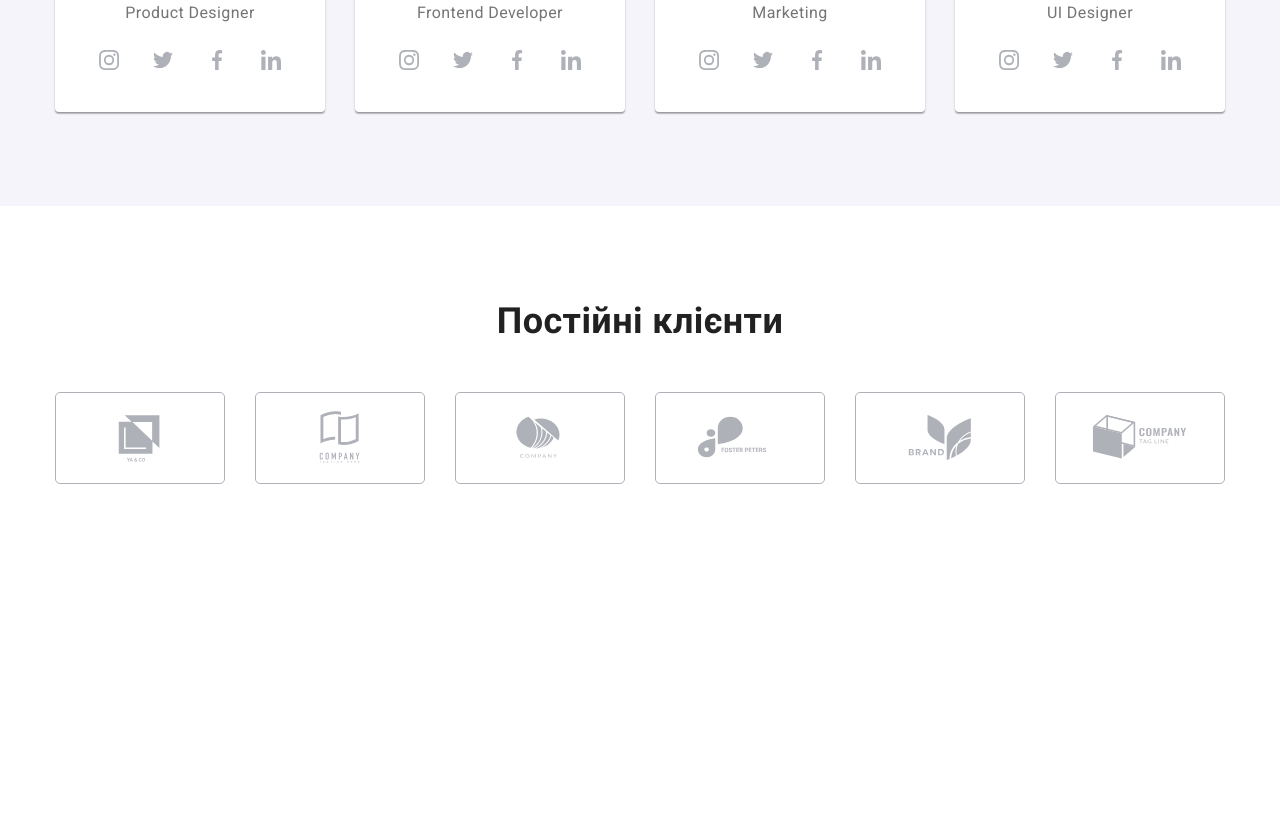
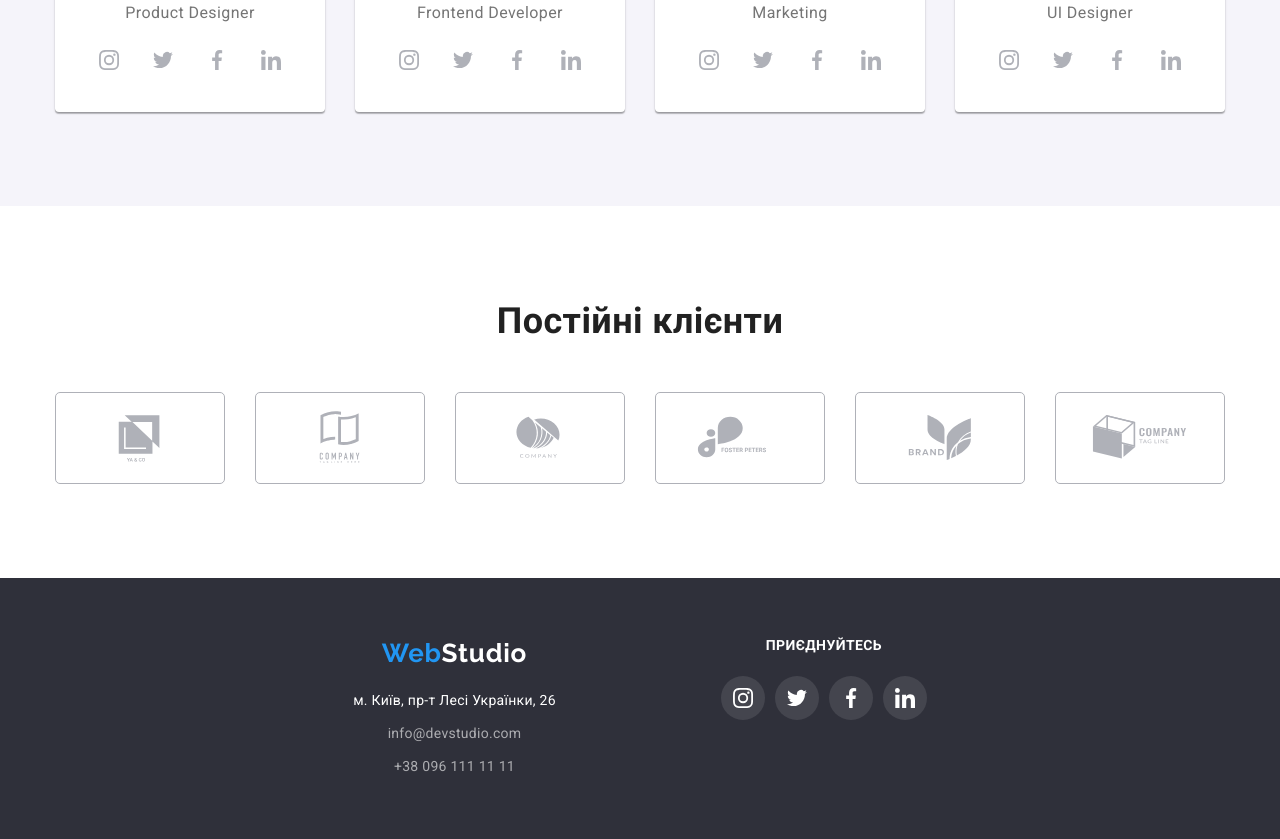
Before and after one commit to AlexandrSly/goit-markup-hw-08, a plain HTML site: page index.html in a window 1280 px wide. Shown: the part 1924-2763 px from the top of the page. Before the commit the page ends 2502 px from the top, so only its background shows below. Drawn offline with nearby package versions, Linux system fonts and the light colour scheme.

Commit message:
hw-08_v2

```diff
--- a/index.html
+++ b/index.html
@@ -298,7 +298,7 @@
       </div>
     </section>
     <section class="clients ">
-      <div class="container">
+      <div class="container container__clients">
         <h2 class="section__title">Постійні клієнти</h2>
         <ul class="clients-list list">
           <li class="clients-item">
@@ -344,7 +344,7 @@
     </section>
   </main>
   <!------------------------------------ footer ------------------------------------>
-  <!-- <footer class="footer">
+  <footer class="footer">
     <div class="container">
       <div class="container-logo">
         <a href="./index.html" class="logo link">Web<span class="footer-logo">Studio</span> </a>
@@ -398,7 +398,7 @@
           </li>
         </ul>
       </div>
-      <div class="subscribe-container">
+      <!-- <div class="subscribe-container">
         <p class="subscribe-title">Підпишіться на розсилку</p>
         <form class="subscribe-form">
           <input type="text" name="user-name" class="subscribe-input" id="user-name" placeholder="E-mail">
@@ -409,8 +409,8 @@
           </button>
         </form>
       </div>
-    </div>
-  </footer> -->
+    </div> -->
+  </footer>
   <!------------------------------------ Modal ------------------------------------>
   <!-- <div class="backdrop is-hidden" data-modal>
     <div class="modal">
--- a/sass/components/_container.scss
+++ b/sass/components/_container.scss
@@ -2,10 +2,10 @@
   margin-left: auto;
   margin-right: auto;
   padding: 0px 15px;
-  width: 100%;
+  // width: 100%;
 
-  @media screen and (min-width: 480px) {
-    // max-width: 480px;
+  @media screen and (min-width: 320px) {
+    // max-width: 320px;
   }
 
   @media screen and (min-width: 768px) {
--- a/sass/components/_subscribe.scss
+++ b/sass/components/_subscribe.scss
@@ -2,6 +2,7 @@
   &-form {
     display: flex;
     position: relative;
+    justify-content: center;
   }
   &-title {
     font-weight: 700;
--- a/sass/loyouts/_clients.scss
+++ b/sass/loyouts/_clients.scss
@@ -1,6 +1,14 @@
+.container__clients {
+  padding: 94px 0;
+  @media screen and (min-width: 768px) {
+    max-width: 768px;
+  }
+  @media screen and (min-width: 1200px) {
+    max-width: 1200px;
+  }
+}
+
 .clients {
-  padding: 94px 0;
-
   &-list {
     display: flex;
     flex-wrap: wrap;
--- a/sass/loyouts/_footer.scss
+++ b/sass/loyouts/_footer.scss
@@ -4,13 +4,33 @@
 
   & .container {
     display: flex;
-    align-items: baseline;
+
+    // align-items: baseline;
+
+    // max-width: 1200px;
+    @media screen and (min-width: 320px) {
+      max-width: 320px;
+      gap: 60px;
+      text-align: center;
+      justify-content: center;
+      flex-wrap: wrap;
+    }
+
+    @media screen and (min-width: 768px) {
+      max-width: 768px;
+      text-align: center;
+      gap: 0;
+    }
+
+    @media screen and (min-width: 1200px) {
+      max-width: 1200px;
+    }
   }
 
   &-link {
     font-style: normal;
-    width: 231px;
-    margin-right: 70px;
+    // width: 232px;
+    // margin-right: 70px;
   }
 
   &-logo {
@@ -34,7 +54,14 @@
   }
 
   &-soc {
-    margin-right: auto;
+    // margin-right: auto;
+    @media screen and (min-width: 768px) {
+      margin-left: 165px;
+    }
+
+    @media screen and (min-width: 1200px) {
+      max-width: 1200px;
+    }
   }
 }
 
```
Also changed, not shown: css/main.css, css/main.min.css, 2 other files.
